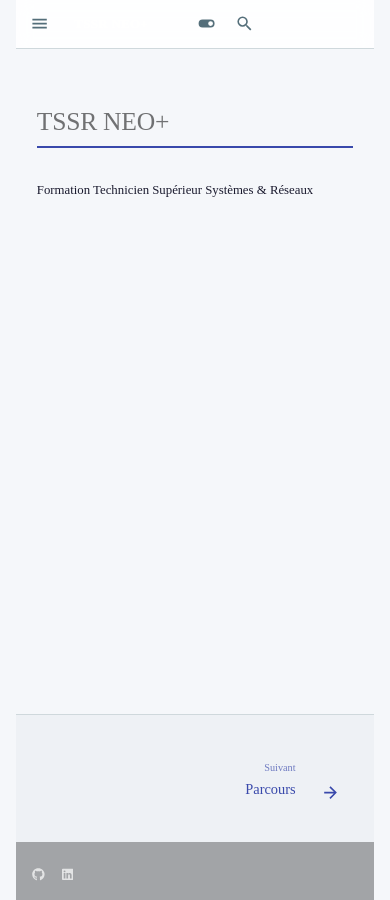
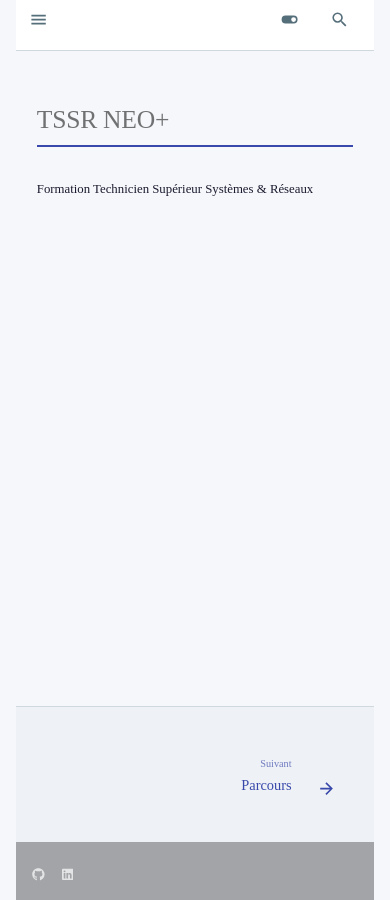
Before and after one commit to sk34pk25/TSSR_Hermes, an MkDocs documentation site: the page built from docs/index.md, in a window 390 px wide. Built offline with MkDocs 1.6.1 and Material for MkDocs 9.7.7, drawn with Linux system fonts in a browser that asks for light colours; comment, search, counter and statistics services are not loaded.

Commit message:
fix: responsive mobile — laisser Material gérer header, drawer, recherche

```diff
--- a/docs/assets/stylesheets/navigation.css
+++ b/docs/assets/stylesheets/navigation.css
@@ -6,7 +6,7 @@
    Header / Barre de navigation principale
    ----------------------------------------------------------------------- */
 .md-header {
-  background-color: rgba(255, 255, 255, 0.88);
+  background-color: rgba(255, 255, 255, 0.92);
   backdrop-filter: blur(8px);
   -webkit-backdrop-filter: blur(8px);
   border-bottom: 1px solid var(--tssr-border, #cfd8dc);
@@ -14,13 +14,8 @@
 }
 
 [data-md-color-scheme="slate"] .md-header {
-  background-color: rgba(30, 30, 46, 0.88);
+  background-color: rgba(30, 30, 46, 0.92);
   border-bottom-color: var(--tssr-border, #37474f);
-}
-
-.md-header__inner {
-  padding: 0 var(--tssr-space-md, 16px);
-  height: 56px;
 }
 
 .md-header__title {
@@ -51,18 +46,15 @@
   opacity: 0.9;
 }
 
-/* Recherche — centrée et visible */
+/* Recherche — style desktop, responsive géré par Material */
 .md-search {
-  flex: 1;
   max-width: 480px;
-  margin: 0 auto;
 }
 
 .md-search__form {
   background-color: var(--tssr-surface-alt, #eef1f5);
   border: 1px solid var(--tssr-border-light, #eceff1);
   border-radius: var(--tssr-radius-md, 8px);
-  height: 36px;
 }
 
 .md-search__form:hover {
@@ -72,7 +64,6 @@
 .md-search__input {
   font-size: 0.875rem;
   color: var(--tssr-text, #1a1a2e);
-  height: 100%;
 }
 
 .md-search__input::placeholder {
@@ -145,10 +136,6 @@
 /* -----------------------------------------------------------------------
    Sidebar gauche — Navigation hiérarchique
    ----------------------------------------------------------------------- */
-.md-sidebar--primary {
-  padding-top: var(--tssr-space-md, 16px);
-}
-
 .md-nav {
   font-size: 0.875rem;
   line-height: 1.4;
@@ -306,10 +293,6 @@
 /* -----------------------------------------------------------------------
    Sommaire droit — Table of contents
    ----------------------------------------------------------------------- */
-.md-sidebar--secondary {
-  padding-top: var(--tssr-space-md, 16px);
-}
-
 .md-nav__title {
   font-size: 0.75rem;
   font-weight: 600;
--- a/docs/assets/stylesheets/responsive.css
+++ b/docs/assets/stylesheets/responsive.css
@@ -1,222 +1,92 @@
 /* ==========================================================================
-   TSSR NEO+ — Responsive
+   TSSR NEO+ — Responsive (minimal)
    ========================================================================== */
 
+/*
+   PRINCIPLE: Laisser Material for MkDocs gérer le responsive nativement.
+   Ne surcharger que les points où TSSR NEO+ nécessite un ajustement.
+*/
+
 /* -----------------------------------------------------------------------
-   Breakpoints Material for MkDocs
+   Grande résolution — contenu centré
+   ----------------------------------------------------------------------- */
+@media screen and (min-width: 1600px) {
+  .md-content {
+    max-width: 1100px;
+    padding-left: 32px;
+    padding-right: 32px;
+  }
+}
+
+/* -----------------------------------------------------------------------
+   Tablette — masquer le sommaire droit, contenu pleine largeur
    ----------------------------------------------------------------------- */
 @media screen and (max-width: 1220px) {
-  /* Tablette + : masquer le sommaire droit */
   .md-sidebar--secondary {
     display: none;
   }
-
-  /* Le contenu central prend toute la largeur */
-  .md-content {
-    max-width: 100%;
-  }
 }
 
-@media screen and (max-width: 76.1875em) {
-  /* Tablette : sidebar dans le drawer */
+/* -----------------------------------------------------------------------
+   Mobile — sidebar dans drawer, recherche adaptative
+   ----------------------------------------------------------------------- */
+@media screen and (max-width: 768px) {
+  /* Sidebar gauche — le drawer Material la gère nativement */
   .md-sidebar--primary {
     display: none;
   }
 
-  /* Bouton menu visible */
-  .md-header__button--menu {
-    display: flex;
+  /* Contenu — padding réduit */
+  .md-content {
+    padding: 16px 12px;
   }
 
-  /* Le header reste compact */
-  .md-header__inner {
-    padding: 0 var(--tssr-space-sm, 8px);
+  /* Navigation précédent/suivant — empilée */
+  .md-footer__link {
+    padding: 12px;
   }
 
-  /* Recherche réduite */
-  .md-search {
-    max-width: 240px;
+  /* Tableaux — scrollable dans leur conteneur */
+  .md-typeset .table-wrapper {
+    overflow-x: auto;
+    -webkit-overflow-scrolling: touch;
   }
 
-  /* Sidebar drawer */
-  .md-sidebar--primary {
-    z-index: 101;
+  /* Pré — scrollable */
+  .md-typeset pre {
+    overflow-x: auto;
+    -webkit-overflow-scrolling: touch;
   }
 
-  .md-sidebar--primary .md-sidebar__scrollwrap {
-    background-color: var(--tssr-surface, #ffffff);
-    padding: var(--tssr-space-md, 16px);
-  }
-
-  [data-md-color-scheme="slate"] .md-sidebar--primary .md-sidebar__scrollwrap {
-    background-color: var(--tssr-surface, #1e1e2e);
+  /* Zones tactules minimum */
+  .md-nav__link,
+  .md-header__button,
+  .md-footer__link {
+    min-height: 44px;
+    min-width: 44px;
   }
 }
 
-@media screen and (max-width: 59.9375em) {
-  /* Petite tablette : recherche plus compacte */
-  .md-search {
-    max-width: 160px;
-  }
-
-  .md-search__input {
-    font-size: 0.8125rem;
-  }
-
+/* -----------------------------------------------------------------------
+   Petit mobile — ajustements fins
+   ----------------------------------------------------------------------- */
+@media screen and (max-width: 480px) {
+  /* Titre header — texte réduit */
   .md-header__title {
     font-size: 0.875rem;
   }
 
-  /* Breadcrumb simplifié */
-  .md-breadcrumb {
+  /* Contenu — padding minimum */
+  .md-content {
+    padding: 12px 8px;
+  }
+
+  /* Navigation précédent/suivant — texte caché sur très petits écrans */
+  .md-footer__link-title {
+    font-size: 0.8125rem;
+  }
+
+  .md-footer__link-caption {
     font-size: 0.75rem;
   }
-
-  .md-breadcrumb__list {
-    gap: 2px;
-  }
 }
-
-@media screen and (max-width: 45em) {
-  /* Mobile : header ultra compact */
-  .md-header__inner {
-    padding: 0 var(--tssr-space-xs, 4px);
-    height: 48px;
-  }
-
-  .md-header__button--menu {
-    order: 1;
-  }
-
-  .md-header__title {
-    font-size: 0.8125rem;
-    flex: 1;
-    min-width: 0;
-    overflow: hidden;
-    text-overflow: ellipsis;
-    white-space: nowrap;
-  }
-
-  .md-search {
-    max-width: 140px;
-    order: 3;
-  }
-
-  .md-search__input {
-    font-size: 0.75rem;
-  }
-
-  .md-search__icon {
-    display: none;
-  }
-
-  /* Contenu moins padding */
-  .md-content {
-    padding: var(--tssr-space-md, 16px) var(--tssr-space-sm, 8px);
-  }
-
-  /* Titres plus petits */
-  h1 {
-    font-size: 1.5rem;
-  }
-
-  h2 {
-    font-size: 1.25rem;
-  }
-
-  h3 {
-    font-size: 1.125rem;
-  }
-
-  /* Navigation précédent/suivant empilée */
-  .md-footer__link {
-    padding: var(--tssr-space-sm, 8px) var(--tssr-space-sm, 8px);
-  }
-
-  .md-footer__link--prev {
-    text-align: left;
-    margin-bottom: var(--tssr-space-sm, 8px);
-  }
-
-  .md-footer__link--next {
-    text-align: right;
-  }
-
-  /* Breadcrumb très discret */
-  .md-breadcrumb {
-    font-size: 0.6875rem;
-    padding: var(--tssr-space-xs, 4px) 0;
-  }
-
-  /* Zones tactiles minimales 44px */
-  .md-nav__link {
-    min-height: 44px;
-    display: flex;
-    align-items: center;
-  }
-
-  .md-footer__link {
-    min-height: 44px;
-  }
-
-  /* Scroll horizontal pour les tableaux */
-  .md-types__table {
-    overflow-x: auto;
-    -webkit-overflow-scrolling: touch;
-  }
-
-  .md-types__table table {
-    min-width: 500px;
-  }
-}
-
-/* -----------------------------------------------------------------------
-   Petits mobiles (≤ 360px)
-   ----------------------------------------------------------------------- */
-@media screen and (max-width: 22.5em) {
-  .md-header__title {
-    font-size: 0.75rem;
-  }
-
-  .md-search {
-    max-width: 100px;
-  }
-
-  .md-content {
-    padding: var(--tssr-space-sm, 8px) var(--tssr-space-xs, 4px);
-  }
-
-  h1 {
-    font-size: 1.375rem;
-  }
-
-  h2 {
-    font-size: 1.125rem;
-  }
-}
-
-/* -----------------------------------------------------------------------
-   Grand écran (≥ 1440px)
-   ----------------------------------------------------------------------- */
-@media screen and (min-width: 90em) {
-  .md-content {
-    padding: var(--tssr-space-xl, 40px) var(--tssr-space-lg, 24px);
-  }
-
-  .md-sidebar--primary {
-    padding-left: var(--tssr-space-md, 16px);
-  }
-
-  .md-sidebar--secondary {
-    padding-right: var(--tssr-space-md, 16px);
-  }
-}
-
-/* -----------------------------------------------------------------------
-   Très grand écran (≥ 1600px)
-   ----------------------------------------------------------------------- */
-@media screen and (min-width: 100em) {
-  :root {
-    --tssr-max-width: 1280px;
-  }
-}
```
